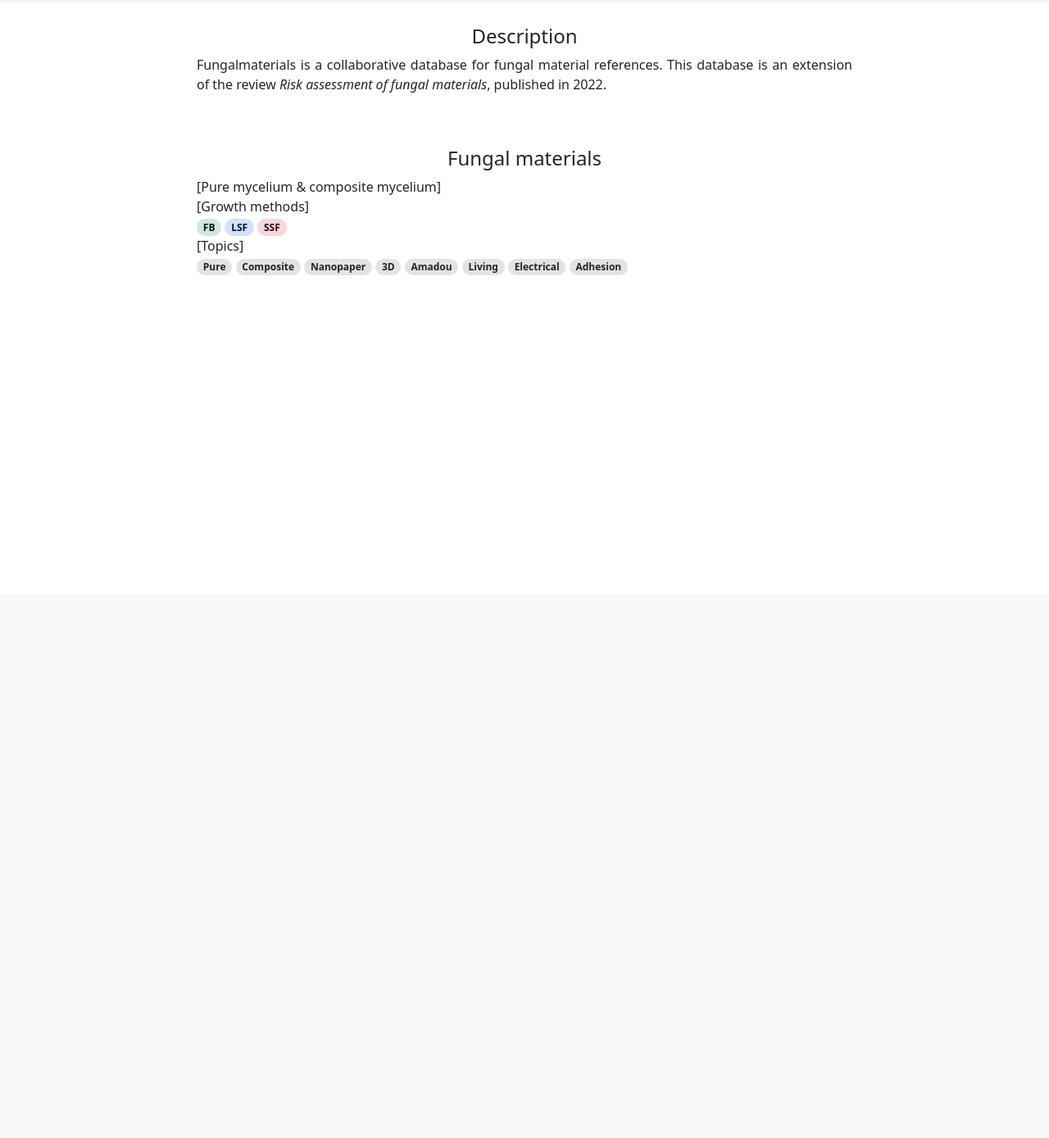
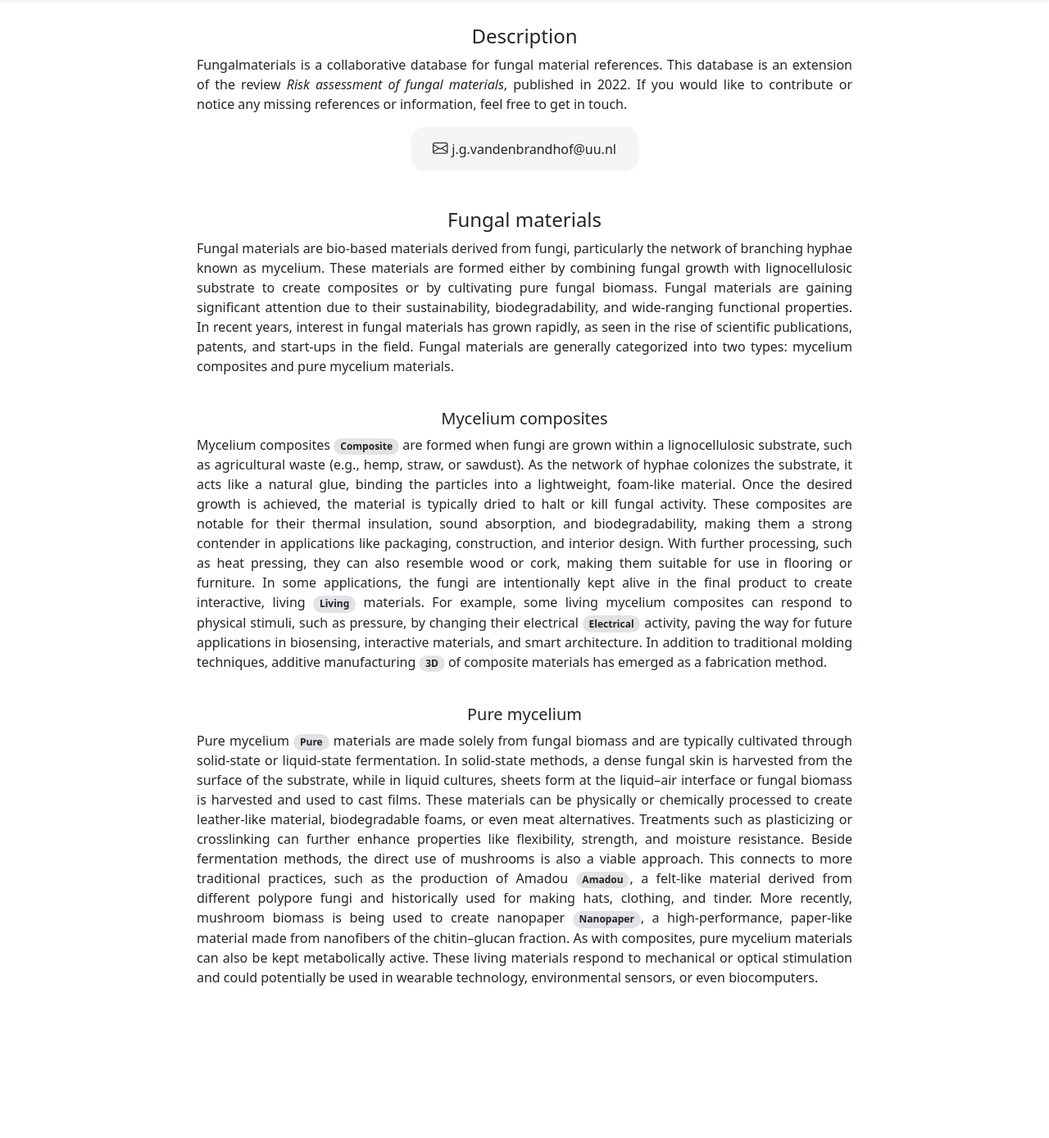
Before and after one commit to johnkeates/Fungalmaterials, a Django app: page /about/ in a window 1280 px wide. Shown: the part 75-1464 px from the top of the page at 82% size. Before the commit the page ends 411 px from the top, so only its background shows below. Run offline with Django 4.2, Linux system fonts and the light colour scheme; some libraries are stand-ins or nearby versions.

Commit message:
Update About page with text

```diff
--- a/fungalmaterials/templates/fungalmaterials/about.html
+++ b/fungalmaterials/templates/fungalmaterials/about.html
@@ -38,7 +38,7 @@
 	    color: var(--text);
 	    text-decoration: none;
 	}
-	h4 {
+	h4, h5, h6 {
     	text-align: center;
   	}
   	#contact-box {
@@ -61,13 +61,13 @@
 <!-- Text -->
 <h4>Description</h4>
 <p>
-Fungalmaterials is a collaborative database for fungal material references. This database is an extension of the review <i><a href="https://doi.org/10.1186/s40694-022-00134-x">Risk assessment of fungal materials</a></i>, published in 2022.
+Fungalmaterials is a collaborative database for fungal material references. This database is an extension of the review <i><a href="https://doi.org/10.1186/s40694-022-00134-x">Risk assessment of fungal materials</a></i>, published in 2022. If you would like to contribute or notice any missing references or information, feel free to get in touch.
 </p>
 
-{% if user.is_superuser or user.is_authenticated %}
 <div id="contact-box" class="shadow-sm">
     <i class="bi bi-envelope" style="font-size: 1.15rem;"> </i> j.g.vandenbrandhof@uu.nl
 </div>
+{% if user.is_superuser or user.is_authenticated %}
 <br>
 <div id="contact-box" class="shadow-sm">
     <i class="bi bi-github" style="font-size: 1rem;"> </i><a href="https://github.com/Realitijd/Fungalmaterials">Fungalmaterials</a>
@@ -79,14 +79,44 @@ Fungalmaterials is a collaborative database for fungal material references. This
 
 <section id="material">
 	<h4>Fungal materials</h4>
+
 	<p>
-	[Pure mycelium & composite mycelium]
+	Fungal materials are bio-based materials derived from fungi, particularly the network of branching hyphae known as mycelium. These materials are formed either by combining fungal growth with lignocellulosic substrate to create composites or by cultivating pure fungal biomass. Fungal materials are gaining significant attention due to their sustainability, biodegradability, and wide-ranging functional properties. In recent years, interest in fungal materials has grown rapidly, as seen in the rise of scientific publications, patents, and start-ups in the field. Fungal materials are generally categorized into two types: mycelium composites and pure mycelium materials.
+	</p>
 	<br>
+
+	<h5>Mycelium composites</h5>
+	<p>
+	Mycelium composites <span class="badge rounded-pill bg-secondary">Composite</span> are formed when fungi are grown within a lignocellulosic substrate, such as agricultural waste (e.g., hemp, straw, or sawdust). As the network of hyphae colonizes the substrate, it acts like a natural glue, binding the particles into a lightweight, foam-like material. Once the desired growth is achieved, the material is typically dried to halt or kill fungal activity. These composites are notable for their thermal insulation, sound absorption, and biodegradability, making them a strong contender in applications like packaging, construction, and interior design. With further processing, such as heat pressing, they can also resemble wood or cork, making them suitable for use in flooring or furniture. In some applications, the fungi are intentionally kept alive in the final product to create interactive, living <span class="badge rounded-pill bg-secondary">Living</span> materials. For example, some living mycelium composites can respond to physical stimuli, such as pressure, by changing their electrical <span class="badge rounded-pill bg-secondary">Electrical</span> activity, paving the way for future applications in biosensing, interactive materials, and smart architecture. In addition to traditional molding techniques, additive manufacturing <span class="badge rounded-pill bg-secondary">3D</span> of composite materials has emerged as a fabrication method.
+	</p>
+	<br>
+
+	<h5>Pure mycelium</h5>
+	<p>
+	Pure mycelium <span class="badge rounded-pill bg-secondary">Pure</span> materials are made solely from fungal biomass and are typically cultivated through solid-state or liquid-state fermentation. In solid-state methods, a dense fungal skin is harvested from the surface of the substrate, while in liquid cultures, sheets form at the liquid–air interface or fungal biomass is harvested and used to cast films. These materials can be physically or chemically processed to create leather-like material, biodegradable foams, or even meat alternatives. Treatments such as plasticizing or crosslinking can further enhance properties like flexibility, strength, and moisture resistance. Beside fermentation methods, the direct use of mushrooms is also a viable approach. This connects to more traditional practices, such as the production of Amadou <span class="badge rounded-pill bg-secondary">Amadou</span>, a felt-like material derived from different polypore fungi and historically used for making hats, clothing, and tinder. More recently, mushroom biomass is being used to create nanopaper <span class="badge rounded-pill bg-secondary">Nanopaper</span>, a high-performance, paper-like material made from nanofibers of the chitin–glucan fraction. As with composites, pure mycelium materials can also be kept metabolically active. These living materials respond to mechanical or optical stimulation and could potentially be used in wearable technology, environmental sensors, or even biocomputers.
+	</p>
+	<br>
+
+	<br>
+	<br>
+
+
+{% if user.is_superuser or user.is_authenticated %}
+	<h4>Growth methods</h4>
+	<p>
+
+	</p>
+	<br>
+
+
+
+
 	[Growth methods]
 	<br>
-	<span class="badge rounded-pill bg-FB">FB</span>
+
 	<span class="badge rounded-pill bg-LSF">LSF</span>
 	<span class="badge rounded-pill bg-SSF">SSF</span>
+	<span class="badge rounded-pill bg-FB">FB</span>
 	<br>
 	[Topics]
 	<br>
@@ -102,6 +132,8 @@ Fungalmaterials is a collaborative database for fungal material references. This
 
 	<br>
 	<br>
+{% endif %}
+
 
 	{% if sankey_fig %}
 		<!-- Render the Sankey diagram here -->
@@ -109,7 +141,6 @@ Fungalmaterials is a collaborative database for fungal material references. This
 		    {{ sankey_fig|safe }}  <!-- Use safe to prevent auto-escaping -->
 		    <span class="small text-muted" style="font-size:12px"><i class="bi bi-info-circle"></i> Excluding articles without method or topic selected</span>
 		</div>
-
 	{% endif %}
 </section>
 
```
